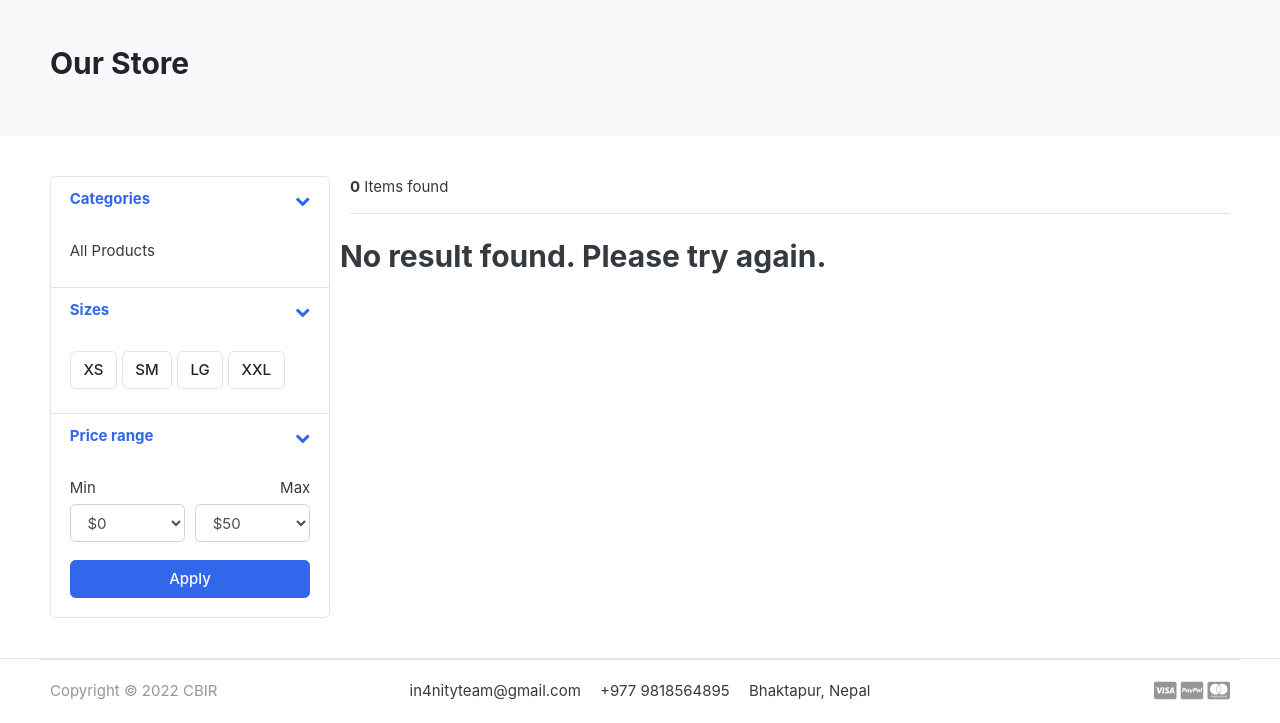
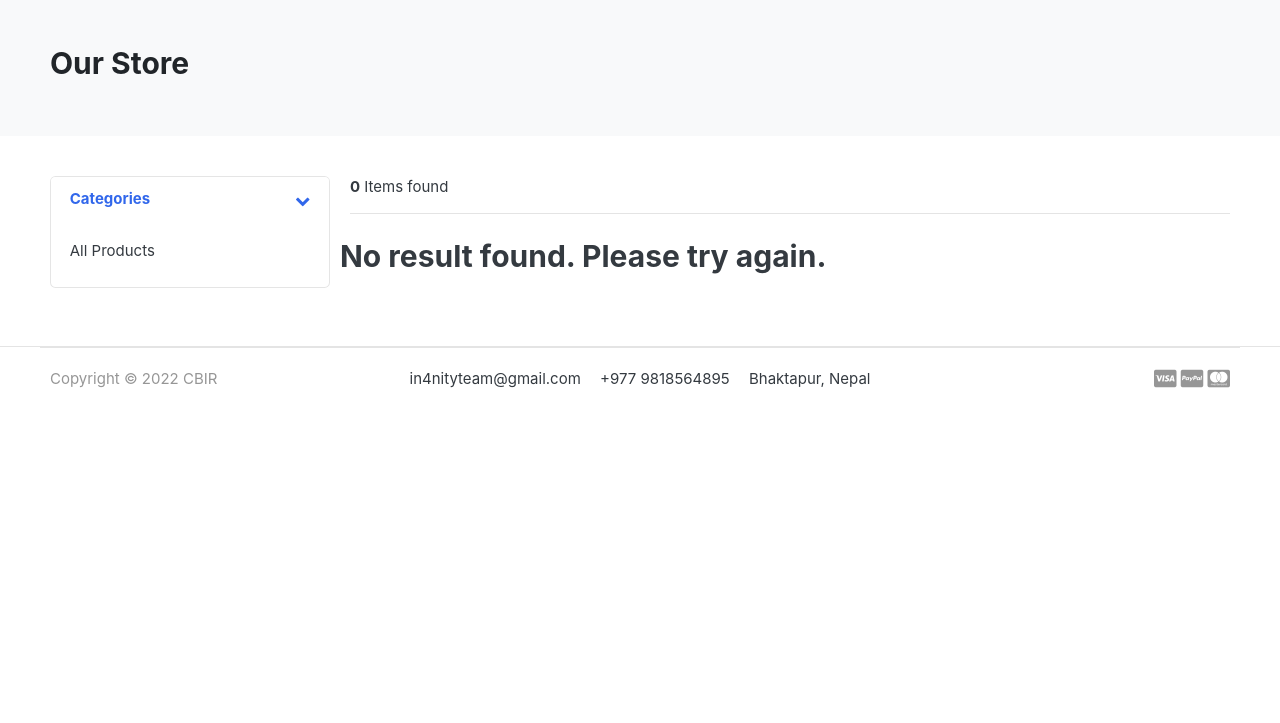
Before and after one commit to RochakSedai/ShoEasy, a Django app: page /store/ in a window 1280 px wide. Shown: the part 80-803 px from the top of the page. After the commit the page ends 468 px from the top, so only its background shows below. Run offline with Django 3.2, Linux system fonts and the light colour scheme; data that the repository does not hold is empty; parts of the project's set-up code (start-up, migrations or seed data) failed here and were passed over; some libraries are stand-ins or nearby versions; some web fonts are replaced.

Commit message:
API and Store Managed ..

```diff
--- a/shoEasyAPI/views.py
+++ b/shoEasyAPI/views.py
@@ -3,15 +3,15 @@ from rest_framework.views import APIView
 from rest_framework.response import Response
 from rest_framework import status
 from store.models import Product, ReviewRating
-from .serializers import Product_Serializer, ReviewRating_Serializer
+from .serializers import Product_Serializer
 import requests
 
 # Create your views here.
 class ProductReview_APIView(APIView):
 
     def get(self, request, *args, **kwargs):
-        datas = ReviewRating.objects.all()
-        serializer = ReviewRating_Serializer(datas, many=True)
+        datas = Product.objects.all()
+        serializer = Product_Serializer(datas, many=True)
 
         return Response(serializer.data, status=status.HTTP_200_OK)
 
--- a/store/models.py
+++ b/store/models.py
@@ -63,7 +63,7 @@ class Variation(models.Model):
         return self.variation_value
 
 class ReviewRating(models.Model):
-    product = models.ForeignKey(Product, on_delete=models.CASCADE)
+    product = models.ForeignKey(Product, related_name='reviews', on_delete=models.CASCADE)
     user = models.ForeignKey(Account, on_delete=models.CASCADE)
     subject = models.CharField(max_length=100, blank=True)
     review = models.TextField(max_length=500, blank=True)
@@ -74,4 +74,4 @@ class ReviewRating(models.Model):
     updated_at = models.DateTimeField(auto_now=True)
 
     def __str__(self):
-        return self.subject
+        return '%s , %.2f' % (self.review, self.rating)
--- a/templates/store/store.html
+++ b/templates/store/store.html
@@ -46,79 +46,9 @@
                     </div> <!-- card-body.// -->
                 </div>
             </article> <!-- filter-group  .// -->
-            <article class="filter-group">
-                <header class="card-header">
-                    <a href="#" data-toggle="collapse" data-target="#collapse_4" aria-expanded="true" class="">
-                        <i class="icon-control fa fa-chevron-down"></i>
-                        <h6 class="title">Sizes </h6>
-                    </a>
-                </header>
-                <div class="filter-content collapse show" id="collapse_4" style="">
-                    <div class="card-body">
-                      <label class="checkbox-btn">
-                        <input type="checkbox">
-                        <span class="btn btn-light"> XS </span>
-                      </label>
 
-                      <label class="checkbox-btn">
-                        <input type="checkbox">
-                        <span class="btn btn-light"> SM </span>
-                      </label>
 
-                      <label class="checkbox-btn">
-                        <input type="checkbox">
-                        <span class="btn btn-light"> LG </span>
-                      </label>
 
-                      <label class="checkbox-btn">
-                        <input type="checkbox">
-                        <span class="btn btn-light"> XXL </span>
-                      </label>
-                </div><!-- card-body.// -->
-                </div>
-            </article> <!-- filter-group .// -->
-
-            <article class="filter-group">
-                <header class="card-header">
-                    <a href="#" data-toggle="collapse" data-target="#collapse_3" aria-expanded="true" class="">
-                        <i class="icon-control fa fa-chevron-down"></i>
-                        <h6 class="title">Price range </h6>
-                    </a>
-                </header>
-                <div class="filter-content collapse show" id="collapse_3" style="">
-                    <div class="card-body">
-
-                        <div class="form-row">
-                        <div class="form-group col-md-6">
-                          <label>Min</label>
-                          <!-- <input class="form-control" placeholder="$0" type="number"> -->
-                              <select class="mr-2 form-control">
-                                <option value="0">$0</option>
-                                <option value="50">$50</option>
-                                <option value="100">$100</option>
-                                <option value="150">$150</option>
-                                <option value="200">$200</option>
-                                <option value="500">$500</option>
-                                <option value="1000">$1000</option>
-                            </select>
-                        </div>
-                        <div class="form-group text-right col-md-6">
-                          <label>Max</label>
-                              <select class="mr-2 form-control">
-                                <option value="50">$50</option>
-                                <option value="100">$100</option>
-                                <option value="150">$150</option>
-                                <option value="200">$200</option>
-                                <option value="500">$500</option>
-                                <option value="1000">$1000</option>
-                                <option value="2000">$2000+</option>
-                            </select>
-                        </div>
-                        </div> <!-- form-row.// -->
-                        <button class="btn btn-block btn-primary">Apply</button>
-                    </div><!-- card-body.// -->
-                </div>
-            </article> <!-- filter-group .// -->
 
         </div> <!-- card.// -->
 
```
Also changed, not shown: shoEasyAPI/serializers.py (+7 -13 lines), store/migrations/0004_auto_20221031_0655.py (added).
